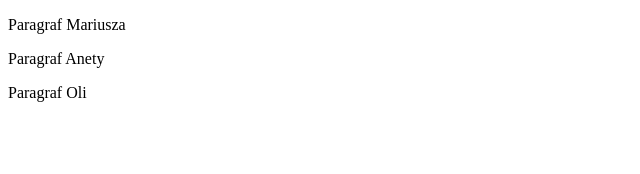
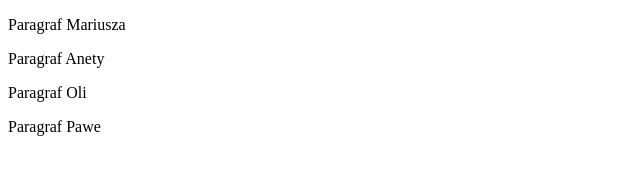
Before and after one commit to pawelbier/pawelbier.github.io, a plain HTML site: page index.html in a window 1280 px wide. Shown: the whole page, without its empty margins (0-640 px from the left). Drawn offline with Linux system fonts and the light colour scheme.

Commit message:
wpro par p

```diff
--- a/index.html
+++ b/index.html
@@ -8,5 +8,6 @@
     <p>Paragraf Mariusza</p>
     <p>Paragraf Anety</p>
     <p>Paragraf Oli</p>
+    <p>Paragraf Pawe</p>
 </body>
 </html>
```
